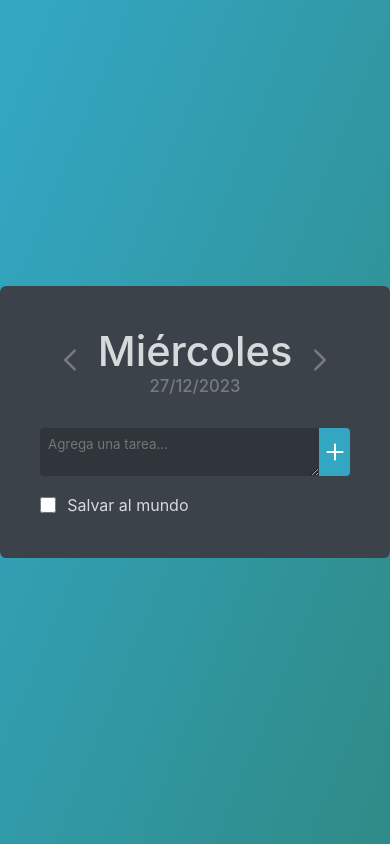
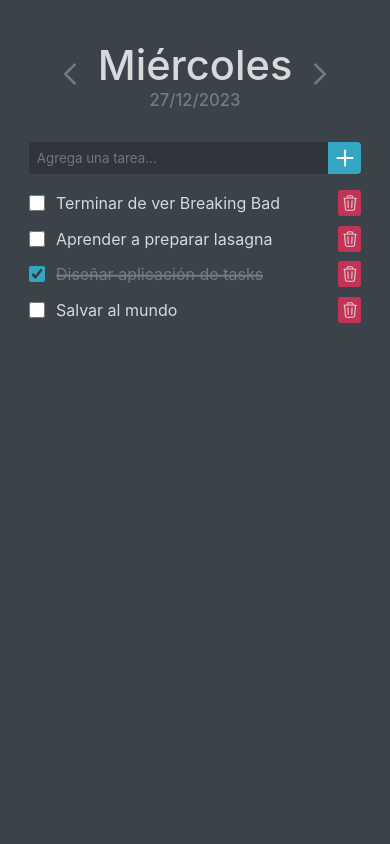
Before and after one commit to BryanFonseca/bummock-tasks-app, a React (Vite) app: page / in a window 390 px wide. Built offline with nearby package versions, Linux system fonts and the light colour scheme.

Commit message:
Fix responsive layout & add validation

```diff
--- a/src/components/AddBar/AddBar.jsx
+++ b/src/components/AddBar/AddBar.jsx
@@ -30,13 +30,14 @@ function AddBar({ onAdd }) {
     const [taskContent, setTaskContent] = useState("");
 
     function handleAdd() {
+        if (!taskContent) return;
         onAdd(createTask(taskContent));
         setTaskContent("");
     }
 
     return (
         <div className={styles.addBar}>
-            <textarea
+            <input
                 className={styles.addBar__input}
                 type="text"
                 placeholder="Agrega una tarea..."
--- a/src/components/App.jsx
+++ b/src/components/App.jsx
@@ -3,17 +3,53 @@ import DateSelector from "./DateSelector/DateSelector";
 import TaskList from "./TaskList/TaskList";
 import Task from "./Task/Task";
 import Layout from "./Layout/Layout";
-import { useReducer } from "react";
 import { formatDate, parseDate } from "../helpers/dates";
+import useReducerWithLocalStorage from "../hooks/useReducerWithLocalStorage";
 
 const INITIAL_STATE = {
     date: formatDate(new Date()),
     tasks: [
         {
             id: 1,
+            content: "Terminar de ver Breaking Bad",
+            isCompleted: false,
+            date: formatDate(new Date()),
+        },
+        {
+            id: 2,
+            content: "Aprender a preparar lasagna",
+            isCompleted: false,
+            date: formatDate(new Date()),
+        },
+        {
+            id: 3,
+            content: "Diseñar aplicación de tasks",
+            isCompleted: true,
+            date: formatDate(new Date()),
+        },
+        {
+            id: 4,
             content: "Salvar al mundo",
             isCompleted: false,
             date: formatDate(new Date()),
+        },
+        {
+            id: 5,
+            content: "Llevar al perro a dar un paseo",
+            isCompleted: true,
+            date: formatDate(
+                // Ayer 😂
+                new Date(new Date().setDate(new Date().getDate() - 1))
+            ),
+        },
+        {
+            id: 6,
+            content: "Sacar la basura",
+            isCompleted: true,
+            date: formatDate(
+                // Ayer 😂
+                new Date(new Date().setDate(new Date().getDate() - 1))
+            ),
         },
     ],
 };
@@ -79,7 +115,11 @@ function reducer(prevState, action) {
 }
 
 function App() {
-    const [{ tasks, date }, dispatch] = useReducer(reducer, INITIAL_STATE);
+    const [{ tasks, date }, dispatch] = useReducerWithLocalStorage(
+        reducer,
+        INITIAL_STATE,
+        "globalState"
+    );
 
     function handleFlipCompletion(taskId) {
         dispatch({
--- a/src/components/Layout/Layout.module.css
+++ b/src/components/Layout/Layout.module.css
@@ -3,4 +3,32 @@
     background-color: var(--main-color);
     padding: 2.5em;
     border-radius: 0.4em;
+    min-height: 40vh;
+    max-height: 65vh;
+    display: flex;
+    flex-direction: column;
+    box-shadow: 0px 0px 2em 0.4em rgb(56, 56, 56, 0.4);
 }
+
+@media(max-width: 30em) {
+    .appContainer {
+        height: 100vh;
+        max-height: none;
+        padding: 2.5em 1.8em;
+        border-radius: 0;
+    }
+}
+
+::-webkit-scrollbar {
+    width: 6px;
+}
+
+::-webkit-scrollbar-thumb {
+    background: var(--main-lighter);
+    border-radius: 4px;
+}
+
+::-webkit-scrollbar-track {
+    background: transparent;
+    border-radius: 4px;
+}
--- a/src/components/Task/Task.module.css
+++ b/src/components/Task/Task.module.css
@@ -17,11 +17,18 @@
 .task:hover::before {
     content: "";
     position: absolute;
-    height: 115%;
-    width: 103%;
+    height: 100%;
+    width: 100%;
     transform: translateX(-1.5%);
     background-color: var(--main-darker);
     z-index: 0;
+}
+
+@media(max-width: 30em) {
+    .task button{
+        background-color: var(--danger);
+        color: var(--white);
+    }
 }
 
 .task:hover button {
@@ -64,6 +71,12 @@
 .check {
     height: 1rem;
     width: 1rem;
+    accent-color: var(--accent);
+    caret-color: white;
+}
+
+.check:hover {
+    cursor: pointer;
 }
 
 .content {
--- a/src/components/TaskList/TaskList.module.css
+++ b/src/components/TaskList/TaskList.module.css
@@ -1,3 +1,8 @@
+.list {
+    overflow-y: auto;
+    overflow-x: hidden;
+}
+
 .list > li + li {
     margin-top: 0.6em;
 }
--- /dev/null
+++ b/src/hooks/useReducerWithLocalStorage.js
@@ -0,0 +1,18 @@
+import { useEffect, useReducer } from "react";
+
+function useReducerWithLocalStorage(reducer, initialState, localStorageKey) {
+    const [state, dispatch] = useReducer(reducer, null, () => {
+        const localStorageItem = localStorage.getItem(localStorageKey);
+        if (!localStorageItem) return initialState;
+        return JSON.parse(localStorageItem);
+    });
+
+    // Synchronize with localStorage
+    useEffect(() => {
+        localStorage.setItem(localStorageKey, JSON.stringify(state));
+    }, [state]);
+
+    return [state, dispatch];
+}
+
+export default useReducerWithLocalStorage;
```
